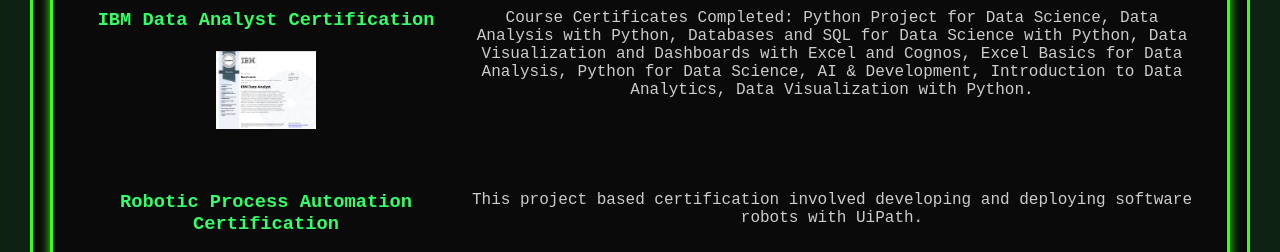
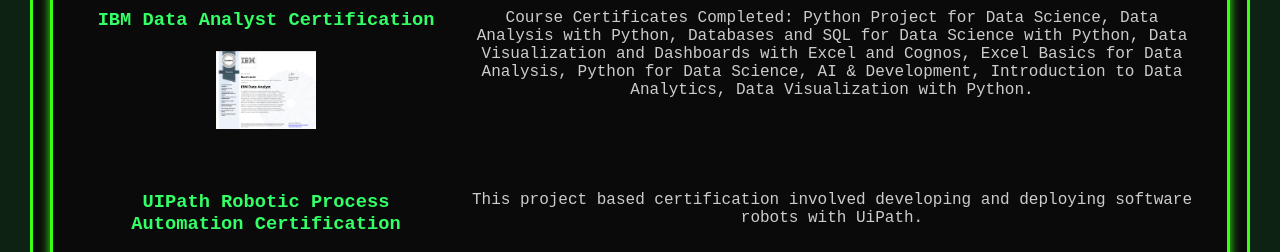
Before and after one commit to DLawls/DLawls.github.io, a plain HTML site: page index.html in a window 1280 px wide. Shown: the part 476-728 px from the top of the page. Drawn offline with Linux system fonts and the light colour scheme.

Commit message:
Update index.html

```diff
--- a/index.html
+++ b/index.html
@@ -95,7 +95,7 @@
         <a href="https://coursera.org/share/307444110b80a3ceedf9c12d387d2015" class="project-link" target="_blank">
             <div class="project">
                 <div class="project-details">
-                    <h3 class="project-title">Robotic Process Automation Certification</h3>
+                    <h3 class="project-title">UIPath Robotic Process Automation Certification</h3>
                     <img src="RPA_Cert.png" alt="Project Image" class="project-image">
                 </div>
                 <div class="project-description">
```
